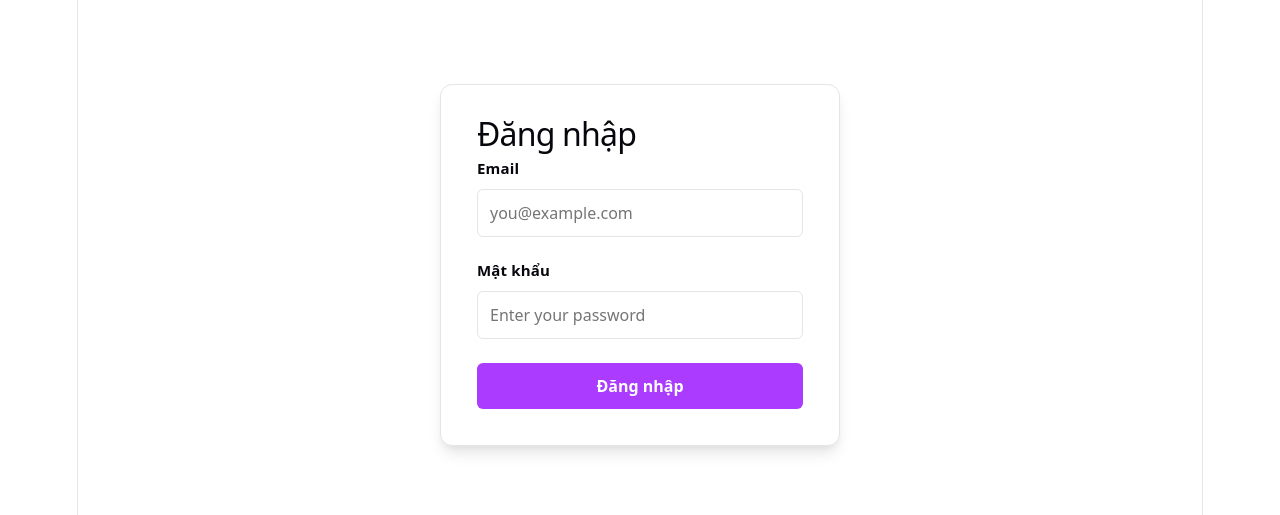
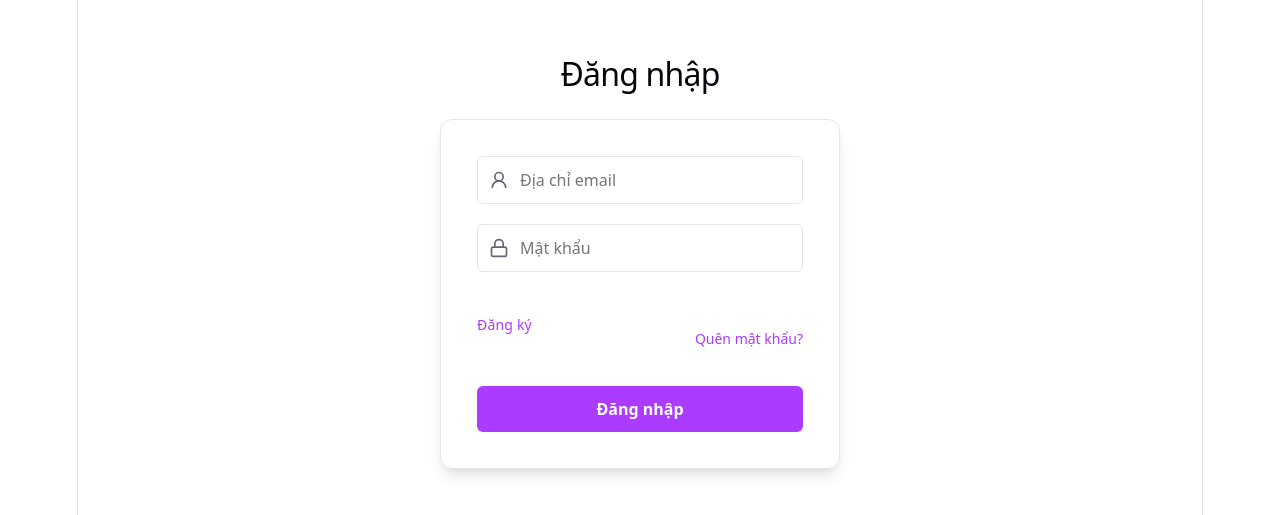
Before and after one commit to baopro1235/FrontEnd_E-Commerce_App, a React (Vite) app: page /login in a window 1280 px wide. Shown: the part 135-650 px from the top of the page. Built offline with nearby package versions, Linux system fonts and the light colour scheme.

Commit message:
Refactor login page styles and structure; add icons and improve accessibility

```diff
--- a/src/pages/login/LoginPage.css
+++ b/src/pages/login/LoginPage.css
@@ -8,19 +8,16 @@
 
 .login-card {
   width: min(100%, 400px);
-  padding: 36px;
-  border: 1px solid var(--border);
-  border-radius: 12px;
   background: var(--bg);
-  box-shadow: var(--shadow);
   text-align: left;
   box-sizing: border-box;
 }
 
 .login-card h1 {
-  margin: 0 0 8px;
+  margin: 0 0 32px;
   font-size: 32px;
   letter-spacing: -0.8px;
+  text-align: center;
 }
 
 .login-description {
@@ -30,6 +27,10 @@
 .login-form {
   display: grid;
   gap: 20px;
+  padding: 36px;
+  border: 1px solid var(--border);
+  border-radius: 12px;
+  box-shadow: var(--shadow);
 }
 
 .login-field {
@@ -37,16 +38,35 @@
   gap: 8px;
 }
 
-.login-field label {
-  color: var(--text-h);
-  font-size: 15px;
-  font-weight: 600;
+.sr-only {
+  position: absolute;
+  width: 1px;
+  height: 1px;
+  padding: 0;
+  margin: -1px;
+  overflow: hidden;
+  clip: rect(0, 0, 0, 0);
+  white-space: nowrap;
+  border: 0;
+}
+
+.login-input-wrap {
+  position: relative;
+}
+
+.login-input-icon {
+  position: absolute;
+  top: 50%;
+  left: 12px;
+  color: var(--text);
+  pointer-events: none;
+  transform: translateY(-50%);
 }
 
 .login-field input {
   width: 100%;
   min-height: 44px;
-  padding: 10px 12px;
+  padding: 10px 12px 10px 42px;
   border: 1px solid var(--border);
   border-radius: 6px;
   background: var(--bg);
@@ -83,6 +103,36 @@
   outline-offset: 3px;
 }
 
+.login-links {
+  display: flex;
+  justify-content: space-between;
+  gap: 16px;
+  margin-top: 20px;
+  font-size: 14px;
+}
+
+.login-links a,
+.login-links button {
+  padding: 0;
+  border: 0;
+  background: none;
+  color: var(--accent);
+  font: inherit;
+  text-decoration: none;
+  cursor: pointer;
+}
+
+.login-links a:hover,
+.login-links button:hover {
+  text-decoration: underline;
+}
+
+.login-links a:focus-visible,
+.login-links button:focus-visible {
+  outline: 2px solid var(--accent);
+  outline-offset: 3px;
+}
+
 @media (max-width: 480px) {
   .login-card {
     padding: 28px 22px;
--- a/src/pages/login/LoginPage.tsx
+++ b/src/pages/login/LoginPage.tsx
@@ -1,3 +1,4 @@
+import { Lock, UserRound } from 'lucide-react';
 import './LoginPage.css';
 
 function LoginPage() {
@@ -5,32 +6,39 @@ function LoginPage() {
     <main className="login-page">
       <section className="login-card" aria-labelledby="login-title">
         <h1 id="login-title">Đăng nhập</h1>
-
         <form className="login-form" onSubmit={(event) => event.preventDefault()}>
           <div className="login-field">
-            <label htmlFor="email">Email</label>
+            <label className="sr-only" htmlFor="email">Email</label>
+            <div className="login-input-wrap">
+              <UserRound className="login-input-icon" size={20} aria-hidden="true" />
               <input
                 id="email"
                 name="email"
                 type="email"
                 autoComplete="email"
-              placeholder="you@example.com"
+                placeholder="Địa chỉ email"
                 required
               />
             </div>
-
+          </div>
           <div className="login-field">
-            <label htmlFor="password">Mật khẩu</label>
+            <label className="sr-only" htmlFor="password">Mật khẩu</label>
+            <div className="login-input-wrap">
+              <Lock className="login-input-icon" size={20} aria-hidden="true" />
               <input
                 id="password"
                 name="password"
                 type="password"
                 autoComplete="current-password"
-              placeholder="Enter your password"
+                placeholder="Mật khẩu"
                 required
               />
             </div>
-
+          </div>
+          <nav className="login-links" aria-label="Tài khoản">
+            <a href="/register">Đăng ký</a>
+            <button type="button">Quên mật khẩu?</button>
+          </nav>
           <button type="submit">Đăng nhập</button>
         </form>
       </section>
```
Lines whose indentation alone changed are shown as unchanged.
